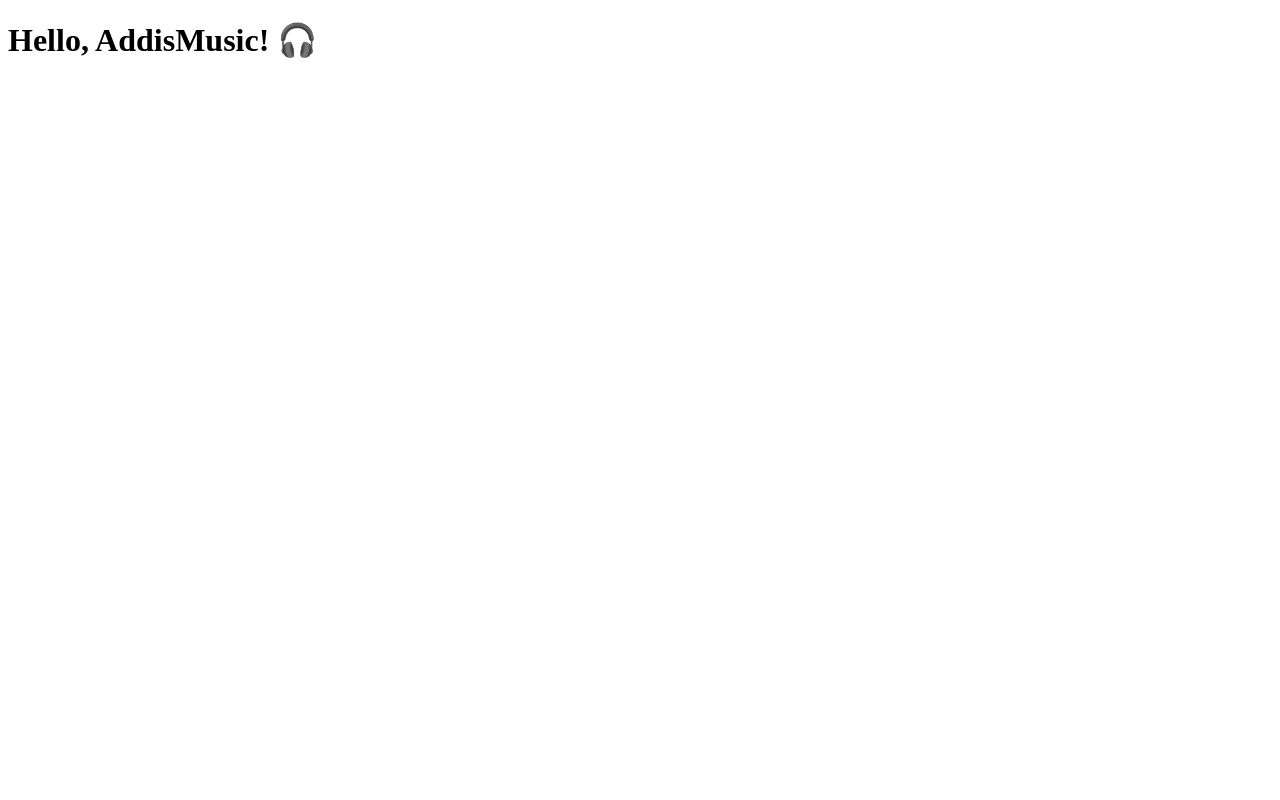
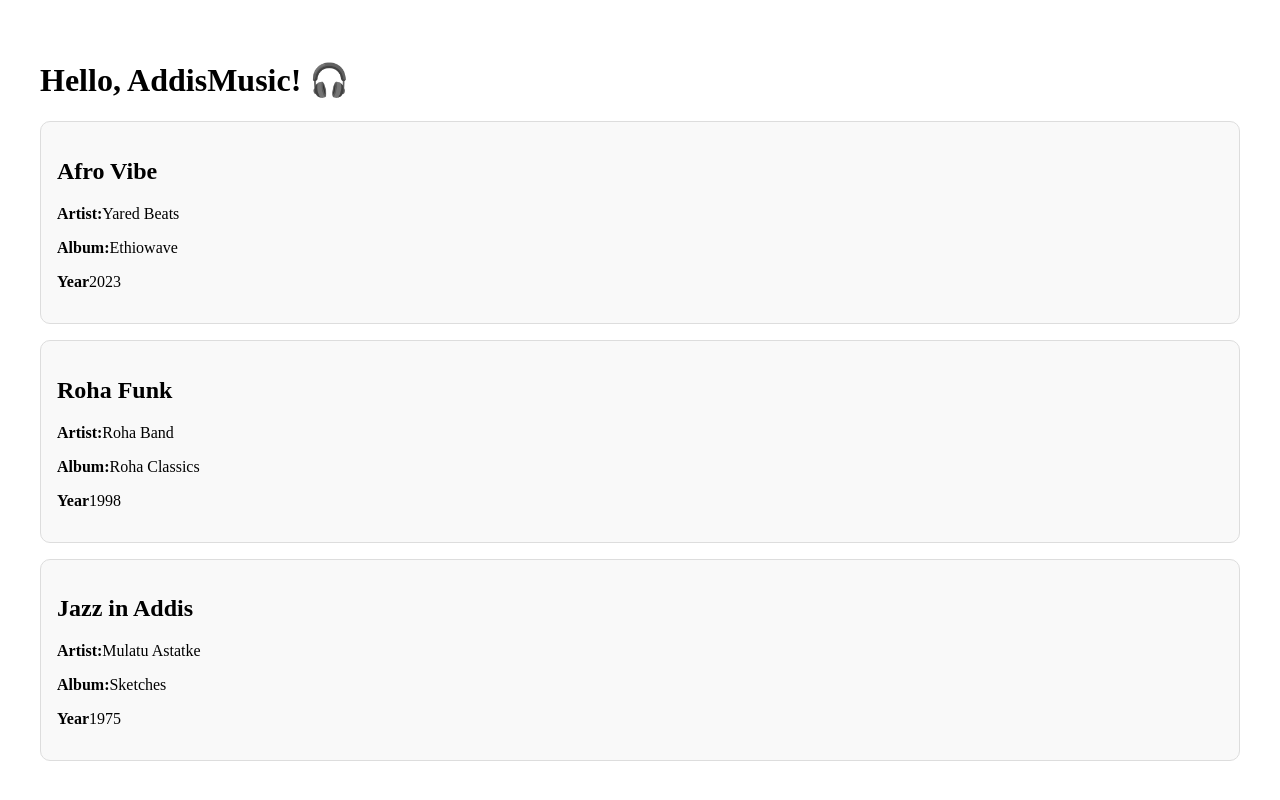
Before and after one commit to Meargteame/addis-music-app, a React app: page / in a window 1280 px wide. Shown: the top 800 px of the page. Built offline with nearby package versions, Linux system fonts and the light colour scheme.

Commit message:
feat: add SongCard component and display mock song list

```diff
--- a/src/App.jsx
+++ b/src/App.jsx
@@ -1,8 +1,29 @@
 import React from "react";
+import SongCard from "./components/SongCard";
+
+
+
+const mockSongs = [
+    { id: 1, title: 'Afro Vibe', artist: 'Yared Beats', album: 'Ethiowave', year: 2023 },
+    { id: 2, title: 'Roha Funk', artist: 'Roha Band', album: 'Roha Classics', year: 1998 },
+    { id: 3, title: 'Jazz in Addis', artist: 'Mulatu Astatke', album: 'Sketches', year: 1975 }
+]
+
+
 
 const App = () => {
     return (
-        <h1>Hello, AddisMusic! 🎧</h1>
+        <div style={{padding:'2rem'}}>
+            <h1>Hello, AddisMusic! 🎧</h1>
+            {
+                mockSongs.map(
+                    song => (
+                        <SongCard key={song.id} song={song} />
+                    )
+                )
+            }
+        </div>
+        //
     )
 }
 export default App;
--- /dev/null
+++ b/src/components/SongCard.jsx
@@ -0,0 +1,21 @@
+import React from "react";
+
+const SongCard = ({song}) =>{
+    return (
+        <div style={{
+            padding: '1rem',
+            border: '1px solid #ddd',
+            borderRadius: '10px',
+            marginBottom: '1rem',
+            background: '#f9f9f9'
+        }}>
+            <h2>{song.title}</h2>
+            <p><strong>Artist:</strong>{song.artist} </p>
+            <p><strong>Album:</strong>{song.album}</p>
+            <p><strong>Year</strong>{song.year}</p>
+
+        </div>
+    )
+}
+
+export default SongCard;
```
